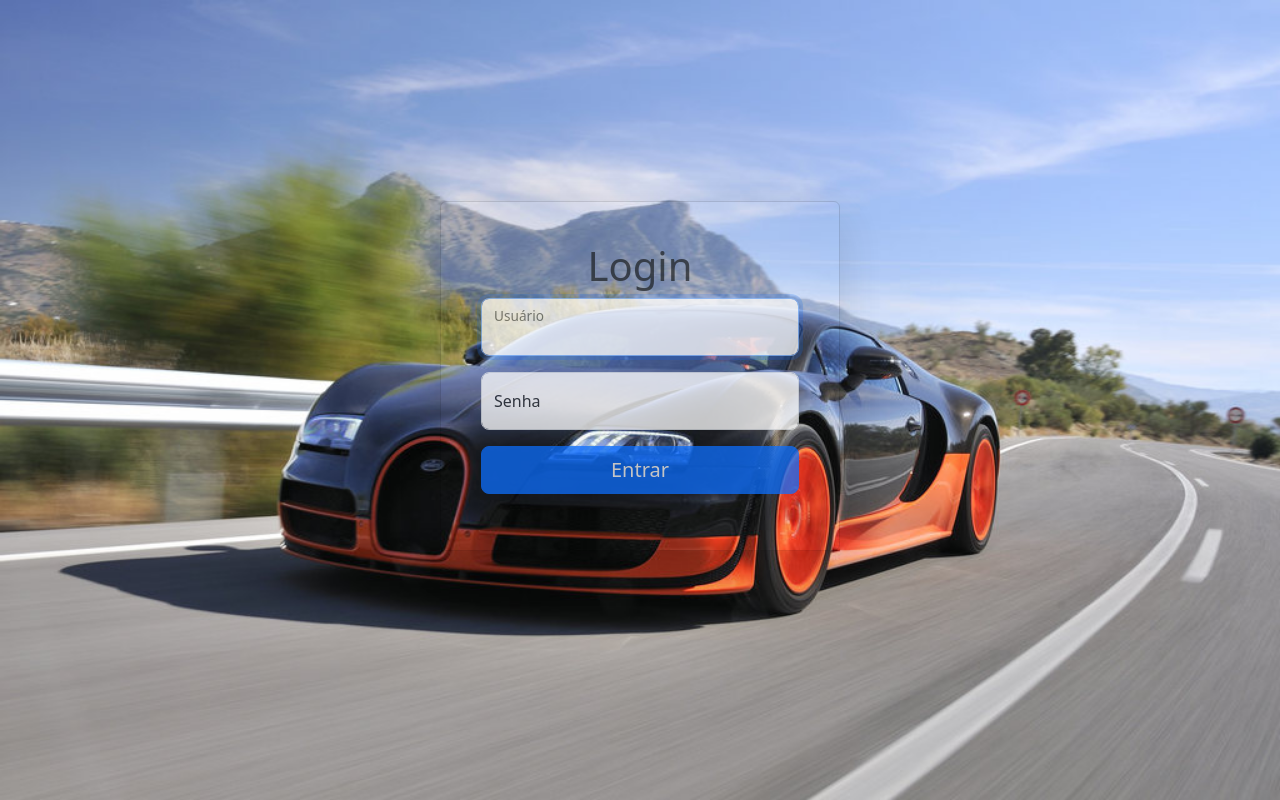
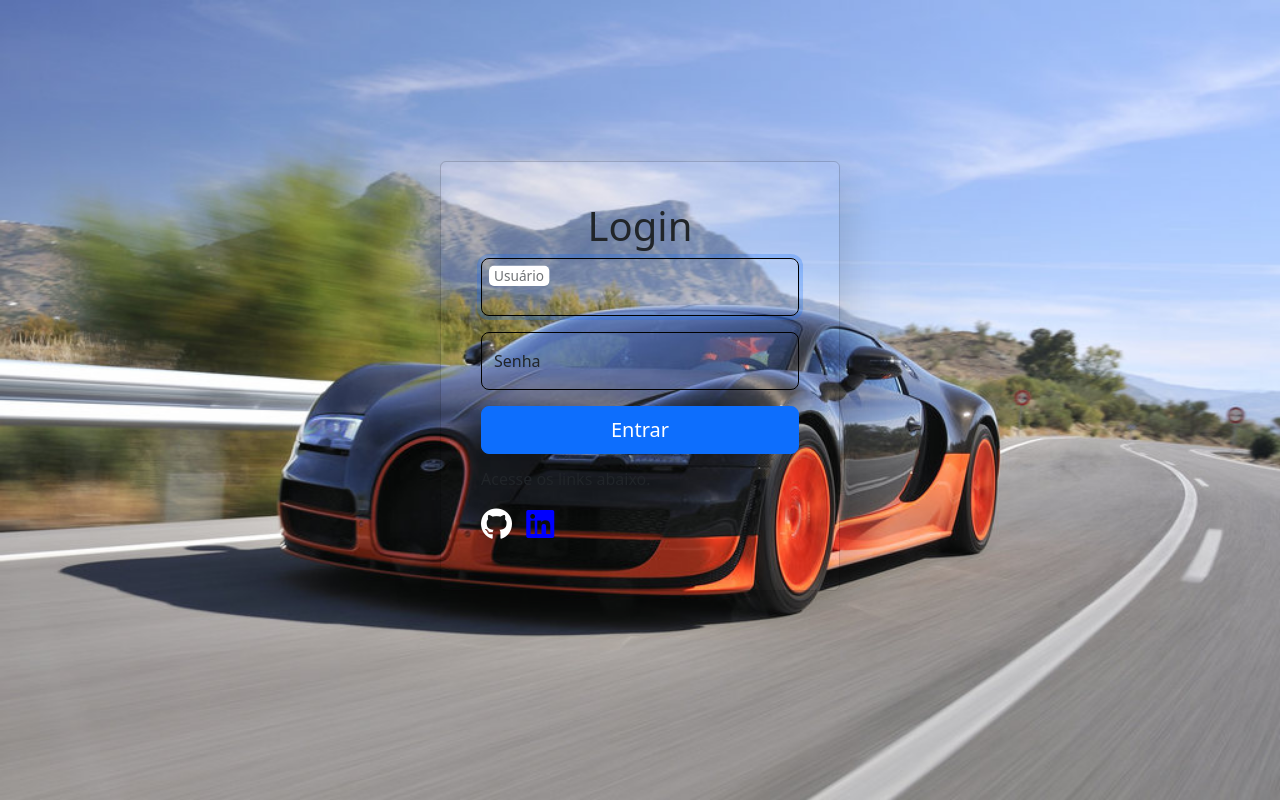
Before and after one commit to Eduardo-Alves1/carros, a Django app: page / in a window 1280 px wide. Run offline with Django 5.2, Linux system fonts and the light colour scheme; some libraries are stand-ins or nearby versions.

Commit message:
Layout Update 15/08

```diff
--- a/accounts/templates/login.html
+++ b/accounts/templates/login.html
@@ -17,6 +17,8 @@
         <!--ICONS-->
         <link rel="stylesheet" href="https://cdn.jsdelivr.net/npm/bootstrap-icons@1.11.3/font/bootstrap-icons.min.css">
 
+        <script src="https://kit.fontawesome.com/f57ddaae90.js" crossorigin="anonymous"></script>
+
         <link rel="stylesheet" href="{% static 'css/app.css' %}">
         {% endblock sytle %}
     </header>
@@ -34,7 +36,7 @@
         <div class="conteiner d-flex justify-content-center align-items-center min-vh-100">
 
 
-                    <div class="card p-4 mb-2 bg-transparent text-body shadow-lg p-4 mb-5 rounded opacity-75 w-60 shadwon " style="width: 100%; max-width: 400px;">
+                    <div class="card p-4 mb-2 bg-transparent text-body shadow-lg p-4 mb-5 rounded opacity-70 w-60 shadwon " style="width: 100%; max-width: 400px;">
 
                         <div class="card-body align-items-center">
                                 <div class="card-title">
@@ -44,7 +46,7 @@
                             <form method="post">
                                 {% csrf_token %}
                                 <div class="form-floating mb-3">
-                                    {{login_form.username |add_class:'form-control form-control-lg input-required id=floatingInput' |attr:'placeholder: Usuário' }}
+                                    {{login_form.username |add_class:'border border-black form-control form-control-lg input-required id=floatingInput bg-transparent' |attr:'placeholder: Usuário' }}
                                     <label for="floatingInput">Usuário</label>
 
                                 </div>
@@ -52,7 +54,7 @@
                                 <div class="form-floating mb-3">
 
                                     {{login_form.password.errors}}
-                                    {{login_form.password |add_class:'form-control form-control-lg input-required id=floatingInput' |attr:'placeholder: Senha'}}
+                                    {{login_form.password |add_class:'border border-black form-control form-control-lg input-required id=floatingInput bg-transparent' |attr:'placeholder: Senha'}}
                                     <label for="floatingInput" class="form-label">Senha</label>
 
                                 </div>
@@ -61,6 +63,17 @@
 
 
                             </form>
+                            <div class="d-flex align-items-start">
+                                <span class="mb-2 h6">Acesse os links abaixo.</span>
+                            </div>
+                            <div>
+
+                                <a href="https://github.com/Eduardo-Alves1/carros"><i class="fa-brands fa-github" style="font-size: 2rem; color: white;"></i></a>
+
+                                <a href="https://www.linkedin.com/in/eduardo-alves-124320b9/"><i class="fa-brands fa-linkedin" style="font-size: 2rem; margin: 10px; color: blue;"></i></a>
+
+                            </div>
+
 
                         </div>
 
--- a/cars/templates/cars.html
+++ b/cars/templates/cars.html
@@ -26,7 +26,7 @@
 
 {% block body %}
 
-<body style="padding-top: 56px;">
+<body style="padding-top: 56px;" >
 
 
   {% block content %}
--- a/static/css/app.css
+++ b/static/css/app.css
@@ -1,3 +1,3 @@
 a {
-    text-decoration: none;
+    text-decoration: none !important;
 }
```
Also changed, not shown: static/img/png/pista-corrida.jpeg (added).
